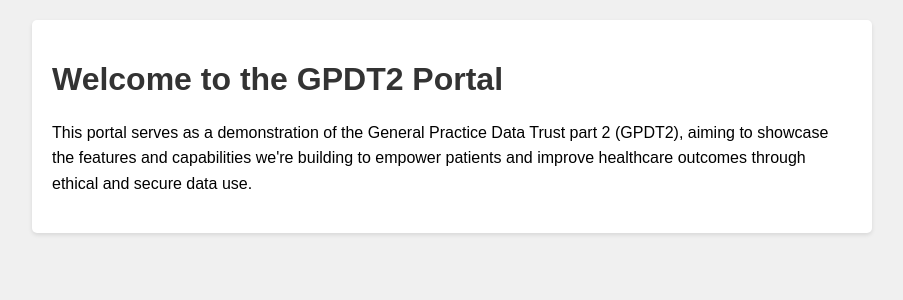
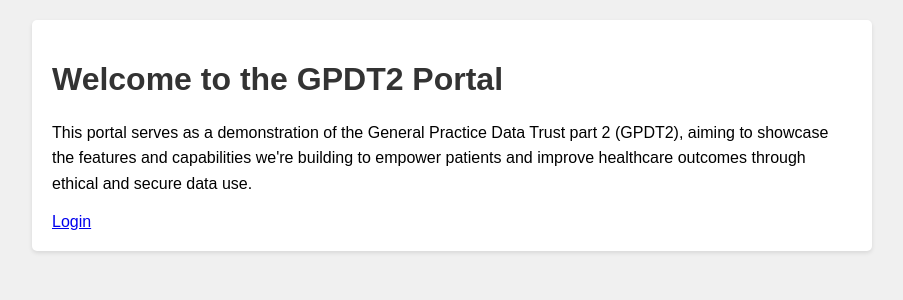
Before and after one commit to james-c/gpdt2, a Flask app: page / in a window 1280 px wide. Shown: the top 300 px of the page, without its empty margins (188-1091 px from the left). Run offline with Flask 3, Linux system fonts and the light colour scheme.

Commit message:
Add login functionality and update main page with login link
- Implement basic login functionality using Flask-Login for session
management, allowing for user authentication with a mock user.
- Configure the application to read the SECRET_KEY from environment
variables, providing a fallback default for development purposes.
- Introduce a LoginForm class using Flask-WTF, facilitating user input
for login credentials.
- Add login, logout, and dashboard routes to handle user sessions,
authentication, and protected page access.
- Update requirements.txt with necessary dependencies for Flask-Login
and Flask-WTF, ensuring the application has all required packages.
- Modify the main page template (index.html) to include a link to the
login page, improving navigation and user experience.

These changes lay the groundwork for a secure and functional
authentication system within the Flask application, leveraging Flask
extensions for form handling and session management.

```diff
--- a/app.py
+++ b/app.py
@@ -1,7 +1,51 @@
 import os
-from flask import Flask, render_template
+from flask import Flask, render_template, redirect, url_for, flash
+from flask_login import LoginManager, UserMixin, login_user, login_required, logout_user
+
+from forms import LoginForm
 
 app = Flask(__name__)
+app.config['SECRET_KEY'] = os.getenv('FLASK_APP_SECRET_KEY', 'a_default_secret_key')
+
+
+login_manager = LoginManager()
+login_manager.init_app(app)
+
+# Mock user
+class User(UserMixin):
+        def __init__(self, id):
+                self.id = id
+
+# Assuming a single user for demonstration
+users = {'user1': {'password': 'password123'}}
+
+@login_manager.user_loader
+def load_user(user_id):
+    return User(user_id)
+
+@app.route('/login', methods=['GET', 'POST'])
+def login():
+    form = LoginForm()
+    if form.validate_on_submit():
+        username = form.username.data
+        password = form.password.data
+        if username in users and users[username]['password'] == password:
+            user = User(username)
+            login_user(user)
+            return redirect(url_for('dashboard'))  # Redirect to a protected dashboard page after login
+        else:
+            flash('Invalid username or password')
+    return render_template('login.html', form=form)
+
+@app.route('/dashboard')
+@login_required
+def dashboard():
+        return 'Welcome to your dashboard!'
+
+@app.route('/logout')
+def logout():
+        logout_user()
+        return redirect(url_for('login'))
 
 @app.route('/')
 def index():
--- a/requirements.txt
+++ b/requirements.txt
@@ -1,6 +1,8 @@
 blinker==1.7.0
 click==8.1.7
 Flask==3.0.2
+Flask-Login==0.6.3
+Flask-WTF==1.2.1
 gunicorn==21.2.0
 itsdangerous==2.1.2
 Jinja2==3.1.3
@@ -8,3 +10,4 @@ MarkupSafe==2.1.5
 packaging==24.0
 python-dotenv==1.0.1
 Werkzeug==3.0.1
+WTForms==3.1.2
--- a/templates/index.html
+++ b/templates/index.html
@@ -10,6 +10,7 @@
         <div class="container">
             <h1>Welcome to the GPDT2 Portal</h1>
             <p>This portal serves as a demonstration of the General Practice Data Trust part 2 (GPDT2), aiming to showcase the features and capabilities we're building to empower patients and improve healthcare outcomes through ethical and secure data use.</p>
+            <a href="{{ url_for('login') }}">Login</a>
         </div>
     </body>
 </html>
```
Also changed, not shown: forms.py (added, +9 -0 lines), templates/login.html (added, +21 -0 lines), 1 other file.
